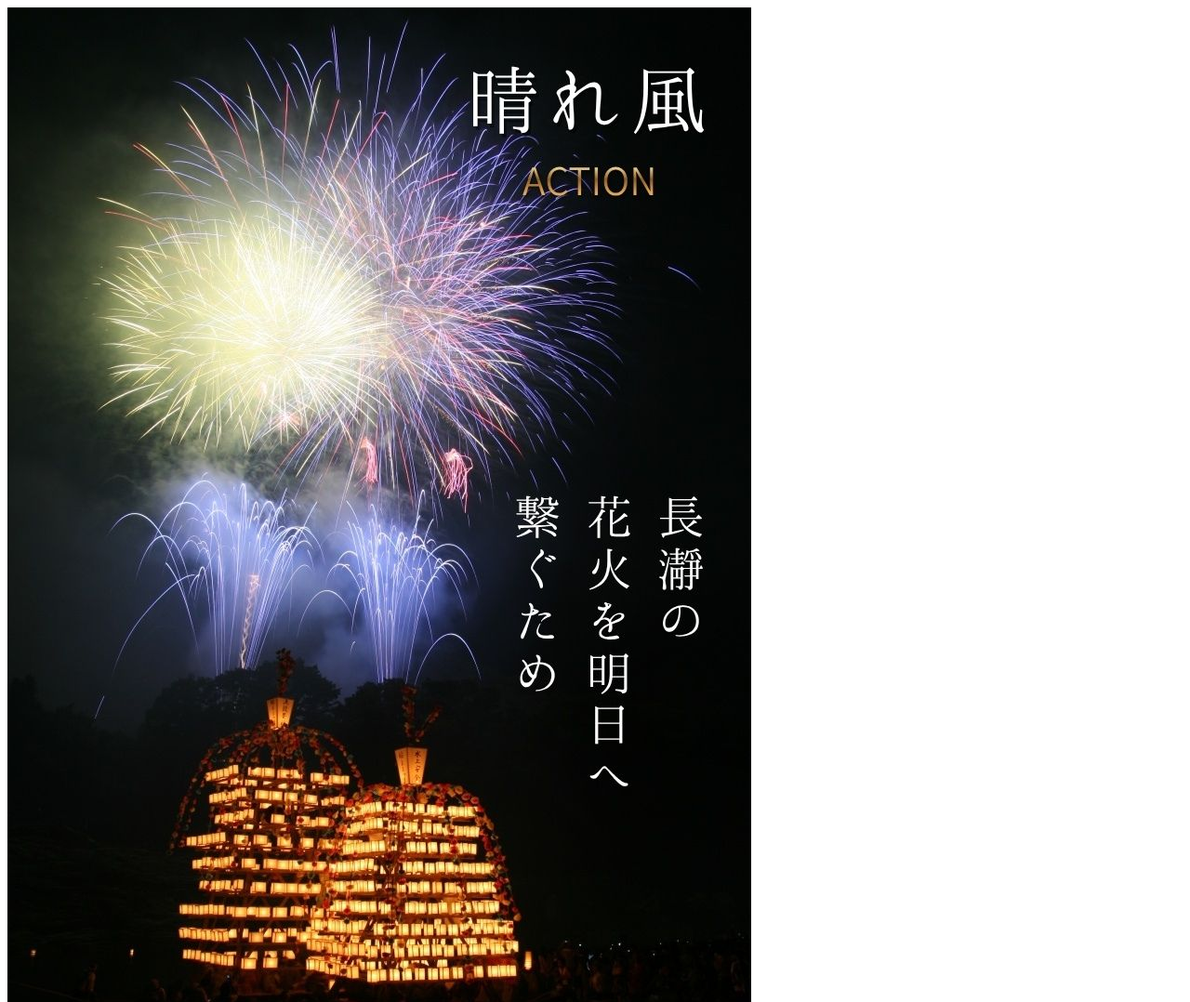
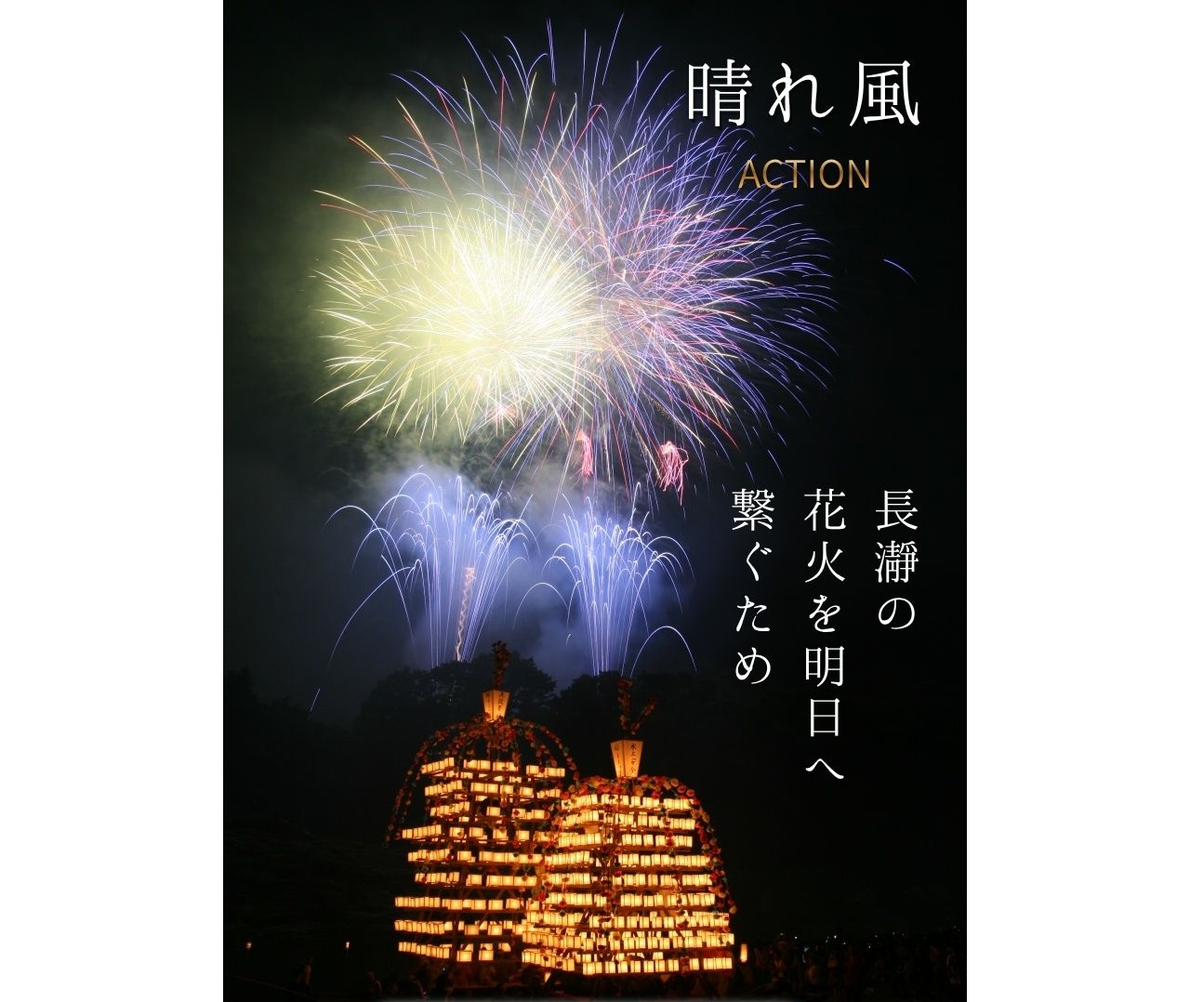
Before and after one commit to uchinoai/nagatoro_02, a plain HTML site: page index.html in a window 1280 px wide. Shown: the top 1078 px of the page at 93% size. Drawn offline with Linux system fonts and the light colour scheme.

Commit message:
Update index.html

```diff
--- a/index.html
+++ b/index.html
@@ -4,6 +4,23 @@
   <meta charset="UTF-8">
   <meta name="viewport" content="width=device-width, initial-scale=1.0">
   <title>画像リンク</title>
+  <style>
+    /* 画面全体の中央に配置するための設定 */
+    body {
+      margin: 0;
+      display: flex;
+      justify-content: center; /* 左右の真ん中 */
+      align-items: center;    /* 上下の真ん中 */
+      min-height: 100vh;      /* 画面の高さいっぱいに広げる */
+    }
+
+    /* 画像が画面からはみ出ないようにする設定（スマホ対応） */
+    img {
+      max-width: 100%;
+      height: auto;
+      display: block;
+    }
+  </style>
 </head>
 <body>
 
```
